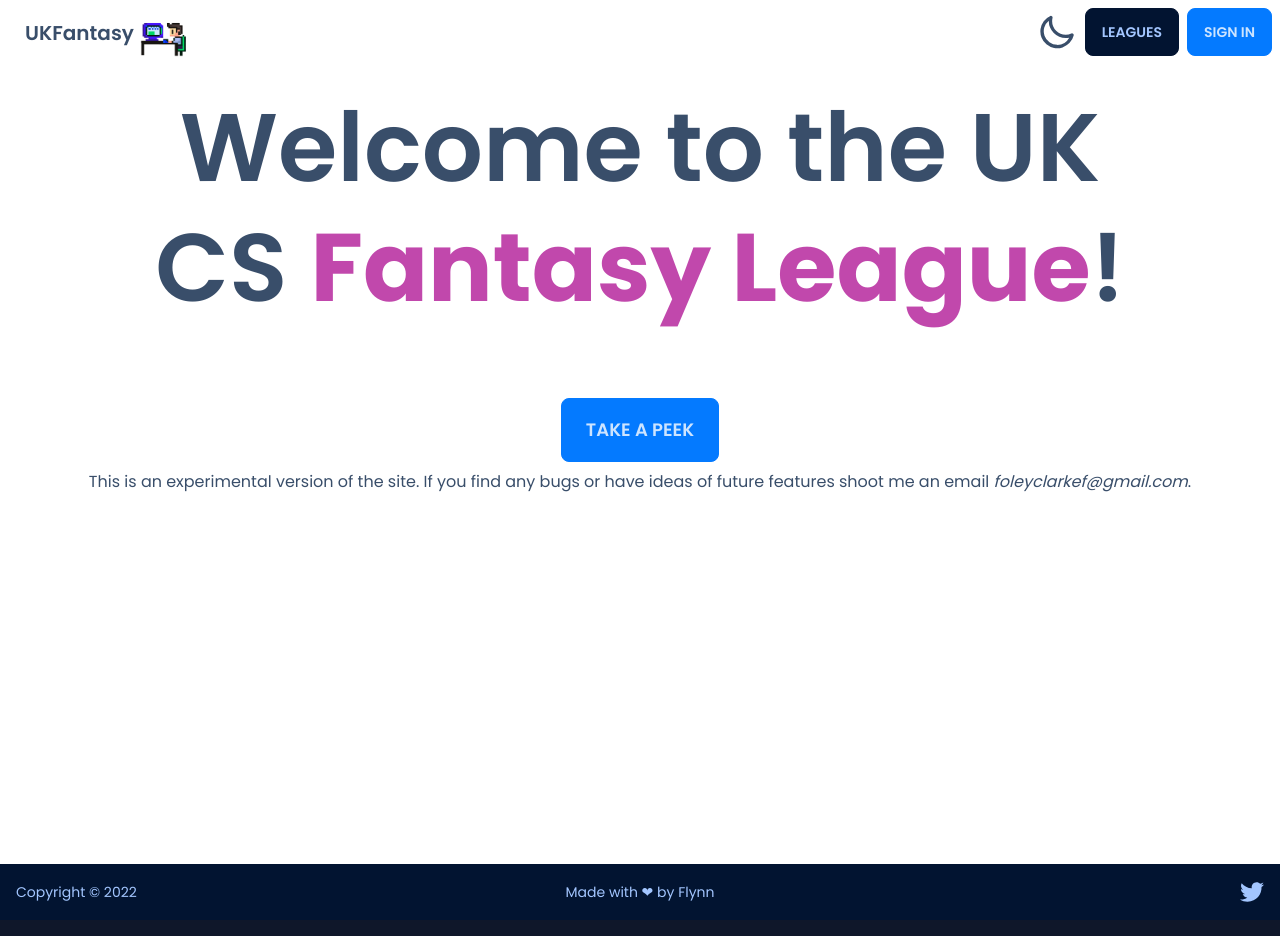
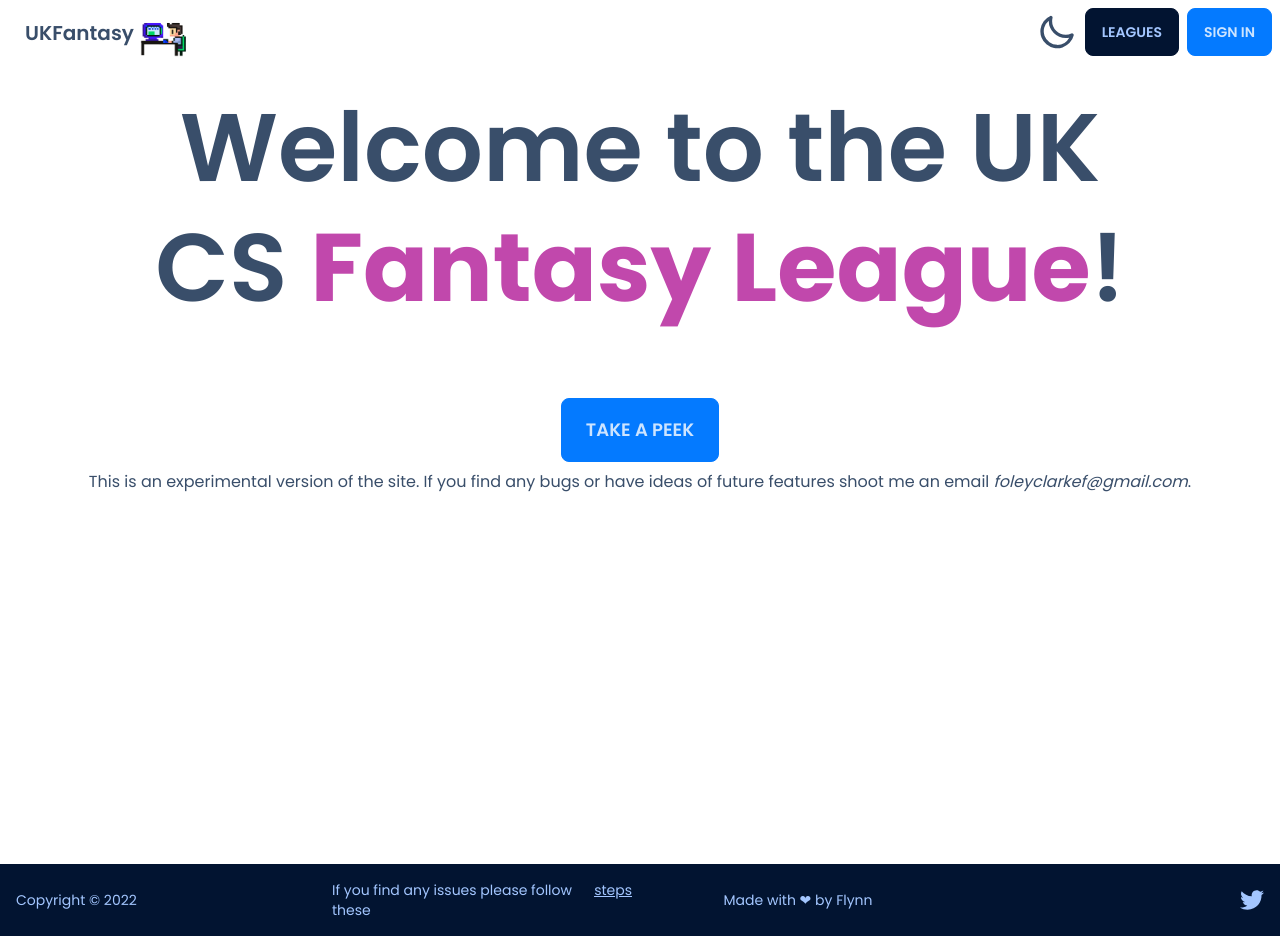
Before and after one commit to FlynnFc/UKFantasy, a Next.js app: page / in a window 1280 px wide. Built offline with nearby package versions, Linux system fonts and the light colour scheme; no server answers.

Commit message:
Update Footer.tsx

```diff
--- a/src/components/Footer.tsx
+++ b/src/components/Footer.tsx
@@ -1,12 +1,19 @@
+import Link from "next/link";
 import React from "react";
 
 const Footer = () => {
   return (
-    <footer className="footer bottom-0 grid-cols-3 items-center bg-neutral p-4 text-neutral-content">
+    <footer className="footer bottom-0 max-h-min grid-cols-4 items-center bg-neutral p-4 text-neutral-content">
       <div className="grid-flow-col items-center">
         <p>Copyright © 2022</p>
       </div>
-      <div className="flex w-full items-center justify-center">
+      <p className="grid-flow-col">
+        If you find any issues please follow these
+        <span className="link">
+          <Link href={`./reportbugs`}>steps</Link>
+        </span>
+      </p>
+      <div className="items-between flex w-full justify-center gap-4">
         <p className="text-center">Made with &#10084; by Flynn</p>
       </div>
       <div className="grid-flow-col md:place-self-center md:justify-self-end">
```
